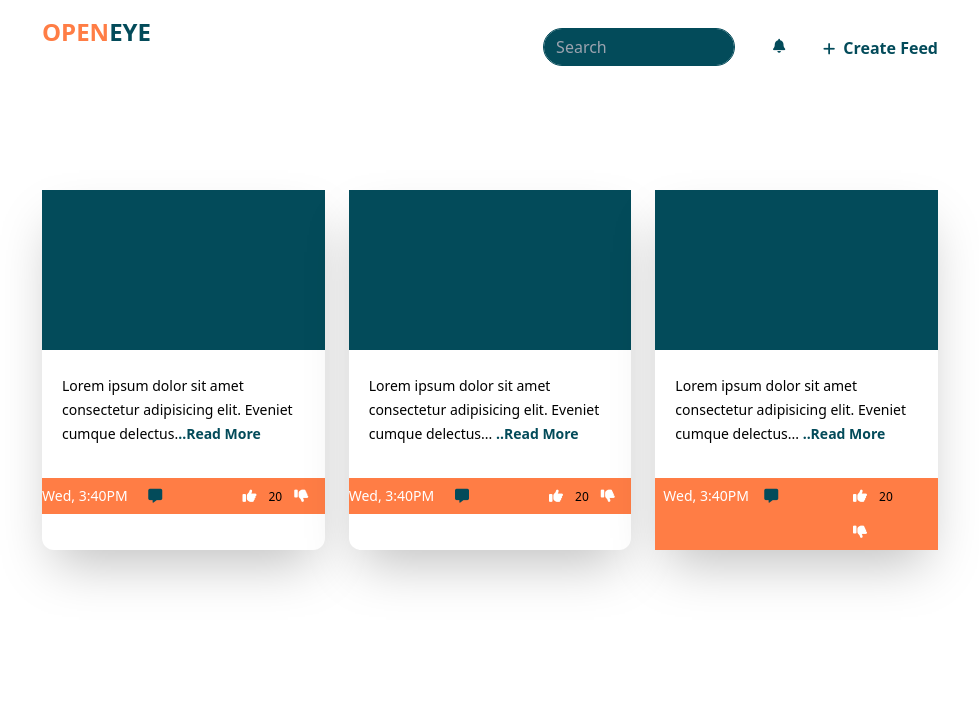
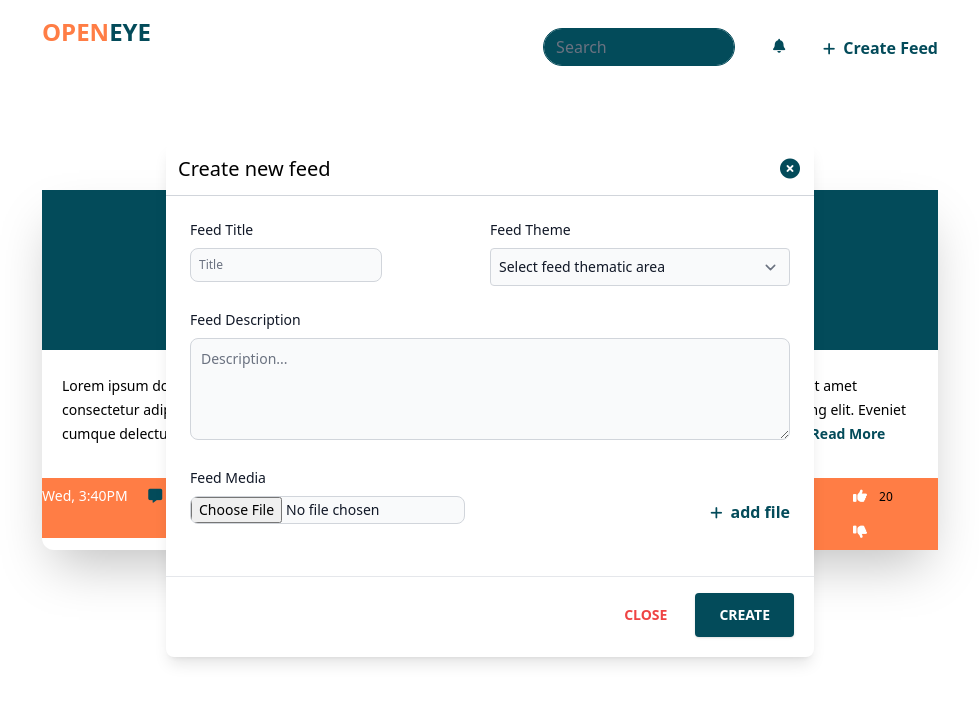
Before and after one commit to kateberryd/ogplateau, a React (Create React App) app: page /dashboard in a window 1280 px wide. Both pictures are taken after a click on the link "Create Feed". Shown: the top 702 px of the page, without its empty margins (150-1129 px from the left). Built offline with nearby package versions, Linux system fonts and the light colour scheme.

Commit message:
feature:feedCreateModal

```diff
--- a/package.json
+++ b/package.json
@@ -42,6 +42,7 @@
     ]
   },
   "devDependencies": {
+    "@tailwindcss/forms": "^0.5.0",
     "autoprefixer": "^10.4.4",
     "postcss": "^8.4.12",
     "tailwindcss": "^3.0.23"
--- a/src/pages/Dashboard.jsx
+++ b/src/pages/Dashboard.jsx
@@ -1,6 +1,8 @@
+import React, { useState } from "react"
 import Navbar from "../components/Navbar";
 
 const UserDashboard = () => {
+  const [showModal, setShowModal] = useState(false);
   return (
     <div className="wrapper">
       <header>
@@ -44,6 +46,7 @@ const UserDashboard = () => {
                 <a
                   href="#"
                   class=" text-primary rounded-lg pt-4   text-md font-semibold  hover:text-secondary "
+                  onClick={() => setShowModal(true)}
                 >
                   <i class="fa-solid fa-plus pr-2 text-primary  text-sm w- text-center mx-auto "></i>
                   Create Feed
@@ -84,6 +87,7 @@ const UserDashboard = () => {
 
                     <a href="">
                       <i class="fa-solid fa-thumbs-down text-white text-sm w- text-center mx-auto py-2 px-3"></i>
+                      <span className="text-xs ">4</span>
                     </a>
                   </div>
                 </div>
@@ -119,6 +123,7 @@ const UserDashboard = () => {
 
                     <a href="">
                       <i class="fa-solid fa-thumbs-down text-white text-sm w- text-center mx-auto py-2 px-3"></i>
+                      <span className="text-xs ">4</span>
                     </a>
                   </div>
                 </div>
@@ -162,6 +167,95 @@ const UserDashboard = () => {
           </div>
         </div>
       </header>
+
+
+    {/* feed creation modal section starts */}
+
+      <>
+      {showModal ? (
+        <>
+          <div className="flex justify-center items-center overflow-x-hidden overflow-y-auto fixed top-0 right-0 left-0 z-50 w-full md:inset-0 h-modal md:h-full">
+            <div className="relative p-3 w-full max-w-2xl h-full md:h-auto">
+              <div className="border-0 rounded-lg shadow-lg relative flex flex-col w-full bg-white outline-none focus:outline-none">
+                <div className="flex items-start justify-between p-3 border-b border-solid border-gray-300 rounded-t ">
+                  <h6 className="text-xl font=semibold">Create new feed</h6>
+                  <button
+                    className="bg-transparent border-0 text-black float-right"
+                    onClick={() => setShowModal(false)}
+                  >
+                    <span className="text-black opacity-7 h-6 w-6 text-xl block py-0 rounded-full">
+                    <i class="fa-solid fa-circle-xmark" style={{color: '#034B5A'}}></i>
+                    </span>
+                  </button>
+                </div>
+                <div className="relative p-6 flex-auto">
+                  <form action="">
+
+                    {/* feed title and Thematic areas */}
+                    <div className="flex">
+                        <div className="flex-auto w-80">
+                            <label for="small-input" class="block mb-2 text-sm font-medium text-gray-900 dark:text-gray-300">Feed Title</label>
+                            <input type="text" id="small-input" class="block p-2 w-fit text-gray-900 bg-gray-50 rounded-lg border border-gray-300 sm:text-xs focus:ring-blue-500 focus:border-blue-500 dark:bg-gray-700 dark:border-gray-600 dark:placeholder-gray-400 dark:text-white dark:focus:ring-blue-500 dark:focus:border-blue-500" placeholder="Title" name="feed_title" />
+                        </div>
+
+                        <div className="flex-auto w-80">
+                            <label for="small-input" class="block mb-2 text-sm font-medium text-gray-900 dark:text-gray-300">Feed Theme</label>
+                            <select class="form-select appearance-none block w-full p-2 font-light text-sm text-gray-900 bg-gray-50 bg-clip-padding bg-no-repeat border border-solid border-gray-300 rounded transition ease-in-out m-0 focus:text-gray-700 focus:bg-white focus:border-blue-600 focus:outline-none" aria-label="feed thematic area" name="tag">
+                            <option selected disabled>Select feed thematic area</option>
+                            <option value="Gender equality">Gender equality</option>
+                            <option value="Fiscal transparency">Fiscal transparency</option>
+                            <option value="Citizens engagement">Citizens engagement</option>
+                            <option value="Extractive transparency">Extractive transparency</option>
+                            <option value="Peace and Security">Peace and Security</option>
+                           </select>
+                        </div>
+                    </div>
+
+                    {/* feed Description */}
+                    <div className="mt-6">
+                          <label for="message" class="block mb-2 text-sm font-medium text-gray-900 dark:text-gray-400">Feed Description</label>
+                          <textarea id="feed_description" rows="4" class="block p-2.5 w-full text-sm text-gray-900 bg-gray-50 rounded-lg border border-gray-300 focus:ring-blue-500 focus:border-blue-500 dark:bg-gray-700 dark:border-gray-600 dark:placeholder-gray-400 dark:text-white dark:focus:ring-blue-500 dark:focus:border-blue-500" placeholder="Description..." name="feed_description"></textarea>
+                    </div>
+
+                    {/* feed medias */}
+                    <div className="flex items-end justify-between my-7">
+                        <div>
+                          <label class="block mb-2 text-sm font-medium text-gray-900 dark:text-gray-300" for="user_avatar">Feed Media</label>
+                          <input class="block w-full text-sm text-gray-900 bg-gray-50 rounded-lg border border-gray-300 cursor-pointer dark:text-gray-400 focus:outline-none focus:border-transparent dark:bg-gray-700 dark:border-gray-600 dark:placeholder-gray-400" aria-describedby="feed_media_help" id="feed_media" type="file" name="feed_media" />
+                        </div>
+
+
+                        <div>
+                          <a href="#" class=" text-primary rounded-lg pt-4 text-md font-semibold">
+                            <i class="fa-solid fa-plus pr-2 text-primary  text-sm w- text-center "></i>add file
+                          </a>
+                        </div>
+                    </div>
+                  </form>
+                </div>
+                <div className="flex items-center justify-end p-4 border-t border-solid border-blueGray-200 rounded-b">
+                  <button
+                    className="text-red-500 background-transparent font-bold uppercase px-6 py-2 text-sm outline-none focus:outline-none mr-1 mb-1"
+                    type="button"
+                    onClick={() => setShowModal(false)}
+                  >
+                    Close
+                  </button>
+                  <button
+                    className="text-white bg-primary active:bg-yellow-700 font-bold uppercase text-sm px-6 py-3 rounded shadow hover:shadow-lg outline-none focus:outline-none mr-1 mb-1"
+                    type="button"
+                  >
+                    Create
+                  </button>
+                </div>
+              </div>
+            </div>
+          </div>
+        </>
+      ) : null}
+    </>
+
+    {/* feed creation modal section ends */}
     </div>
   );
 };
--- a/tailwind.config.js
+++ b/tailwind.config.js
@@ -14,5 +14,7 @@ module.exports = {
       }
     },
   },
-  plugins: [],
+  plugins: [
+    require('@tailwindcss/forms'),
+  ],
 }
```
Also changed, not shown: 1 other file (tests, documents, lock files or other folders).
